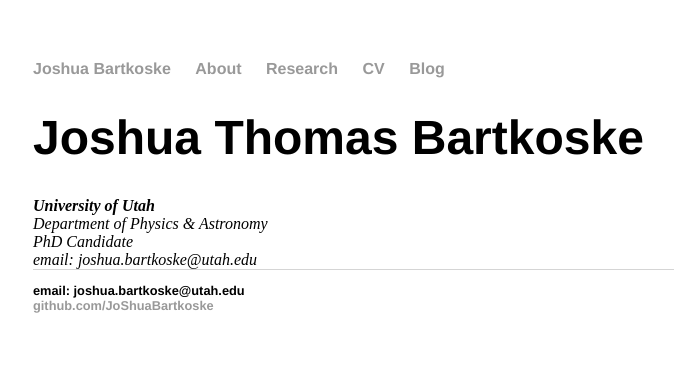
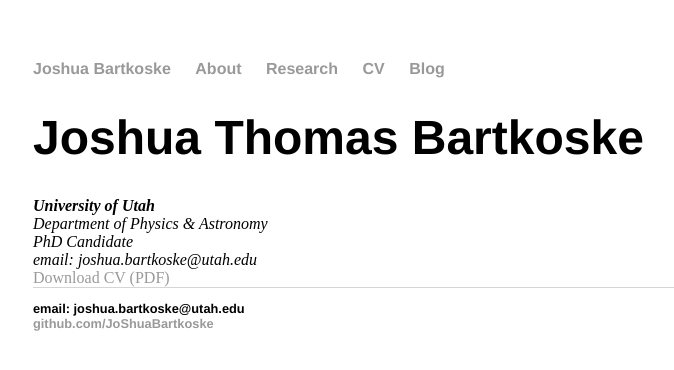
Before and after one commit to JoShuaBartkoske/JoShuaBartkoske.github.io, a Jekyll site: the page built from cv/index.html, in a window 1280 px wide. Shown: the top 370 px of the page, without its empty margins (159-833 px from the left). Built offline with Jekyll 4.4.1, drawn with Linux system fonts in a browser that asks for light colours; comment, search, counter and statistics services are not loaded.

Commit message:
Add download link for CV PDF
Added a download link for the CV in PDF format.

```diff
--- a/cv/index.html
+++ b/cv/index.html
@@ -12,4 +12,8 @@ title: CV
 					</address>
 					</div>
 
+					<a href="assets/images/CV_JTB_Jan2026.pdf" download class="download-button">
+  						Download CV (PDF)
+					</a>
+
 </div><!-- /.blurb -->
```
